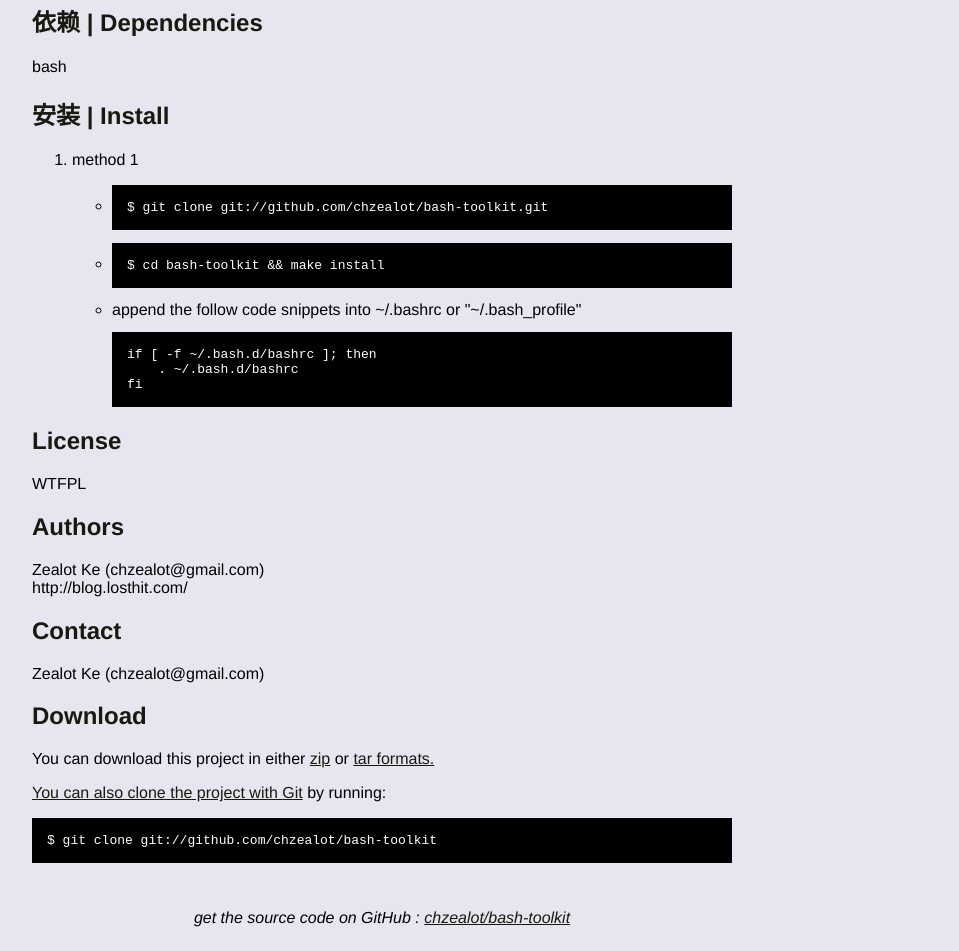
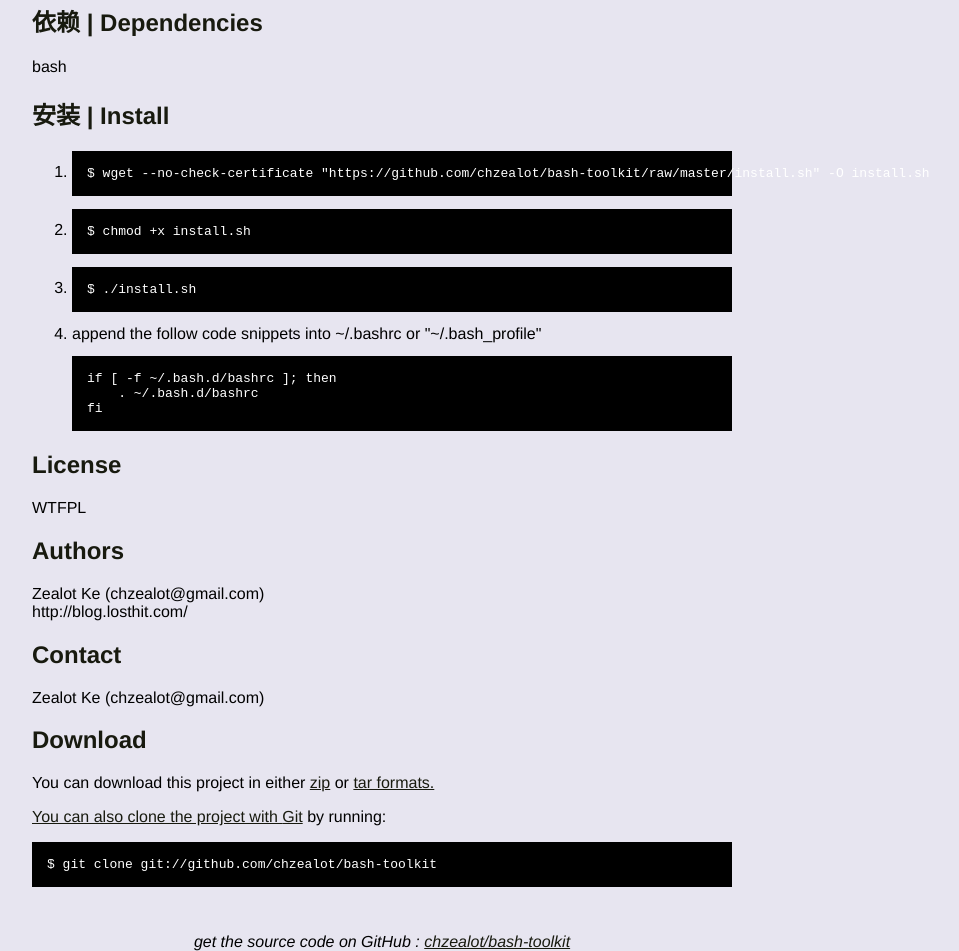
Before and after one commit to wikieden/bash-toolkit, a plain HTML site: page index.html in a window 1280 px wide. Shown: the part 837-1788 px from the top of the page, without its empty margins (258-1217 px from the left). Drawn offline with Linux system fonts and the light colour scheme.

Commit message:
change install
Signed-off-by: Zealot Ke <chzealot@gmail.com>

```diff
--- a/index.html
+++ b/index.html
@@ -169,20 +169,17 @@
 
       <ol>
 
-        <li>
-
-        <p>
-        method 1
-        </p>
-
-        <ul>
-
           <li>
-          <pre>$ git clone git://github.com/chzealot/bash-toolkit.git</pre>
+          <pre>$ wget --no-check-certificate "https://github.com/chzealot/bash-toolkit/raw/master/install.sh" -O install.sh</pre>
           </li>
 
           <li>
-          <pre>$ cd bash-toolkit &amp;&amp; make install</pre>
+          <pre>$ chmod +x install.sh</pre>
+          </li>
+
+
+          <li>
+          <pre>$ ./install.sh</pre>
           </li>
 
           <li>
@@ -193,10 +190,6 @@ if [ -f ~/.bash.d/bashrc ]; then
 fi
 </pre>
           </li>
-
-        </ul>
-
-        </li>
 
       </ol>
 
```
